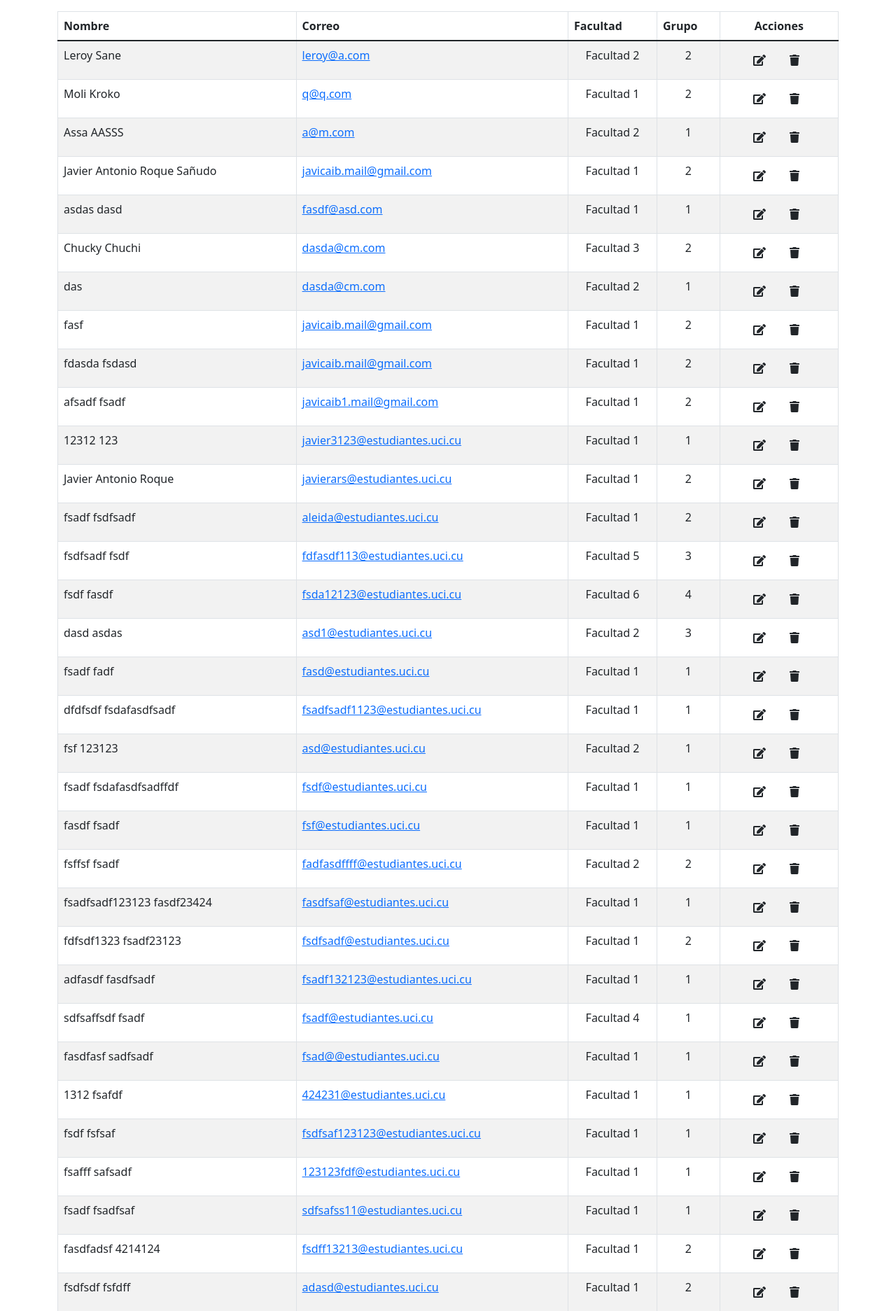
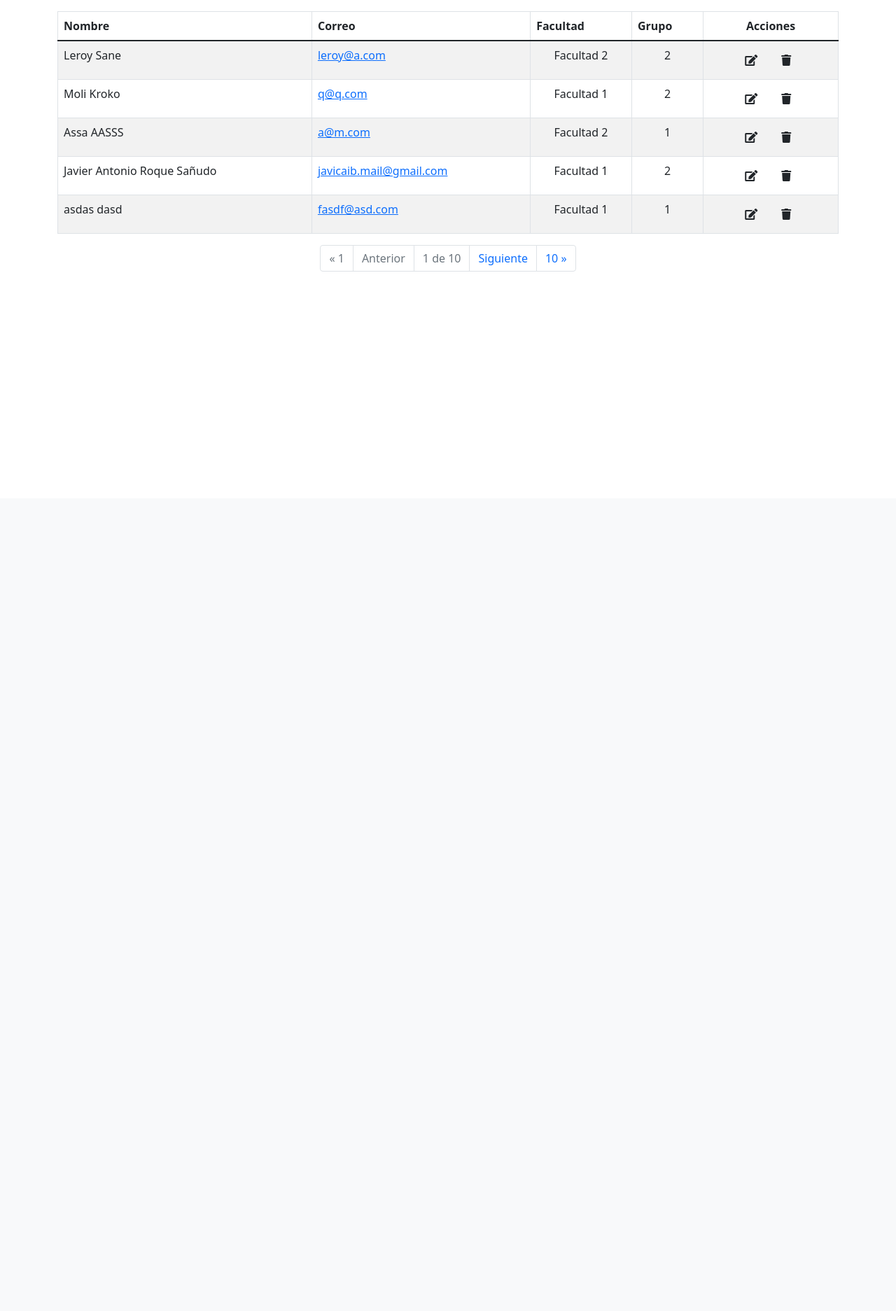
Before and after one commit to javicaib/SGGU, a Django app: page /listar_estudiantes in a window 1280 px wide. Shown: the part 88-1961 px from the top of the page at 70% size. After the commit the page ends 476 px from the top, so only its background shows below. Run offline with Django 4.2, Linux system fonts and the light colour scheme; a user stored in the database is signed in; data comes from the database, SQL or seed files in the repository; some libraries are stand-ins or nearby versions.

Commit message:
Paginador OKOKOKOK

```diff
--- a/App/Estudiante/views.py
+++ b/App/Estudiante/views.py
@@ -5,6 +5,7 @@ from django.contrib.auth.decorators import login_required
 from App.Seguridad.decorador import group_required
 from App.Estudiante.models import Estudiante
 from App.Core.funciones import capitalizar
+from django.core.paginator import Paginator
 
 
 # Create your views here.
@@ -19,6 +20,7 @@ def add_etudiante(request):
         if form.is_valid():
             # process the data in form.cleaned_data as required
             # ...
+
             usuario = request.POST.get('username')
             apellidos = request.POST.get('last_name')
             grupo = request.POST.get('grupo')
@@ -48,7 +50,14 @@ def add_etudiante(request):
 @group_required('Admin')
 def listar_estudiantes(request):
     estudiantes = Estudiante.objects.all()
+    #PAGINACION
+    paginator = Paginator(estudiantes,5)
+    page_number = request.GET.get('page')
+    page_obj = paginator.get_page(page_number)
+
     context = {
-        'estudiantes': estudiantes
+        'estudiantes': estudiantes,
+        'page_obj': page_obj,
+
     }
     return render(request, 'listar.html', context)
--- a/templates/listar.html
+++ b/templates/listar.html
@@ -14,23 +14,80 @@
                 </tr>
                 </thead>
                 <tbody>
-                {% for e in estudiantes %}
+                {% for e in page_obj %}
 
                     <tr>
 
-                        <td>{{e.get_full_name}}</td>
+                        <td>{{ e.get_full_name }}</td>
                         <td>
-                            <a href="mailto:{{e.email}}">{{e.email}}</a>
+                            <a href="mailto:{{ e.email }}">{{ e.email }}</a>
                         </td>
 
                         <td class="text-center">Facultad {{ e.facultad }}</td>
                         <td class="text-center">{{ e.grupo }}</td>
-                        <td class="text-center"><a class="mx-1 btn" href="#"><i class="fa fa-edit"></i></a><a class="mx-1 btn" href="#"><i class="fa fa-trash"></i></a><a class="mx-1" href="#"></a></td>
+                        <td class="text-center"><a class="mx-1 btn" href="#"><i class="fa fa-edit"></i></a><a
+                                class="mx-1 btn" href="#"><i class="fa fa-trash"></i></a><a class="mx-1" href="#"></a>
+                        </td>
 
                     </tr>
                 {% endfor %}
                 </tbody>
+
             </table>
+
+
         </div>
+    <nav aria-label="Page navigation example">
+
+<ul class="pagination justify-content-center">
+
+{% if not page_obj.has_previous %}
+            <li class="page-item disabled">    <a  class="page-link " disabled href="?page=1">&laquo; 1</a> </li>
+            <li class="page-item disabled"> <a  class="page-link" >Anterior</a></li>
+        {% endif %}
+
+        {% if page_obj.has_previous %}
+            <li class="page-item">    <a  class="page-link " disabled href="?page=1">&laquo; 1</a> </li>
+            <li class="page-item"> <a  class="page-link" href="?page={{ page_obj.previous_page_number }}">Anterior</a></li>
+        {% endif %}
+    <li class="page-item disabled"> <a  class="page-link disabled" >{{ page_obj.number }} de {{ page_obj.paginator.num_pages }}</a></li>
+
+
+
+
+
+
+
+        {% if page_obj.has_next %}
+         <li class="page-item">     <a class="page-link" href="?page={{ page_obj.next_page_number }}">Siguiente</a> </li>
+            <li class="page-item">   <a class="page-link" href="?page={{ page_obj.paginator.num_pages }}">{{ page_obj.paginator.num_pages }} &raquo;</a> </li>
+        {% endif %}
+
+ {% if not page_obj.has_next %}
+         <li class="page-item disabled">     <a class="page-link" >Siguiente</a> </li>
+            <li class="page-item disabled">   <a class="page-link" href="?page={{ page_obj.paginator.num_pages }}">{{ page_obj.paginator.num_pages }} &raquo;</a> </li>
+        {% endif %}
+
+
+
+</ul>
+</nav>
+
+
+
     </div>
+
+
+
+
+
+
+
+
+
+
+
+
+                </div>
+
 {% endblock body %}
```
Lines whose indentation alone changed are shown as unchanged.
